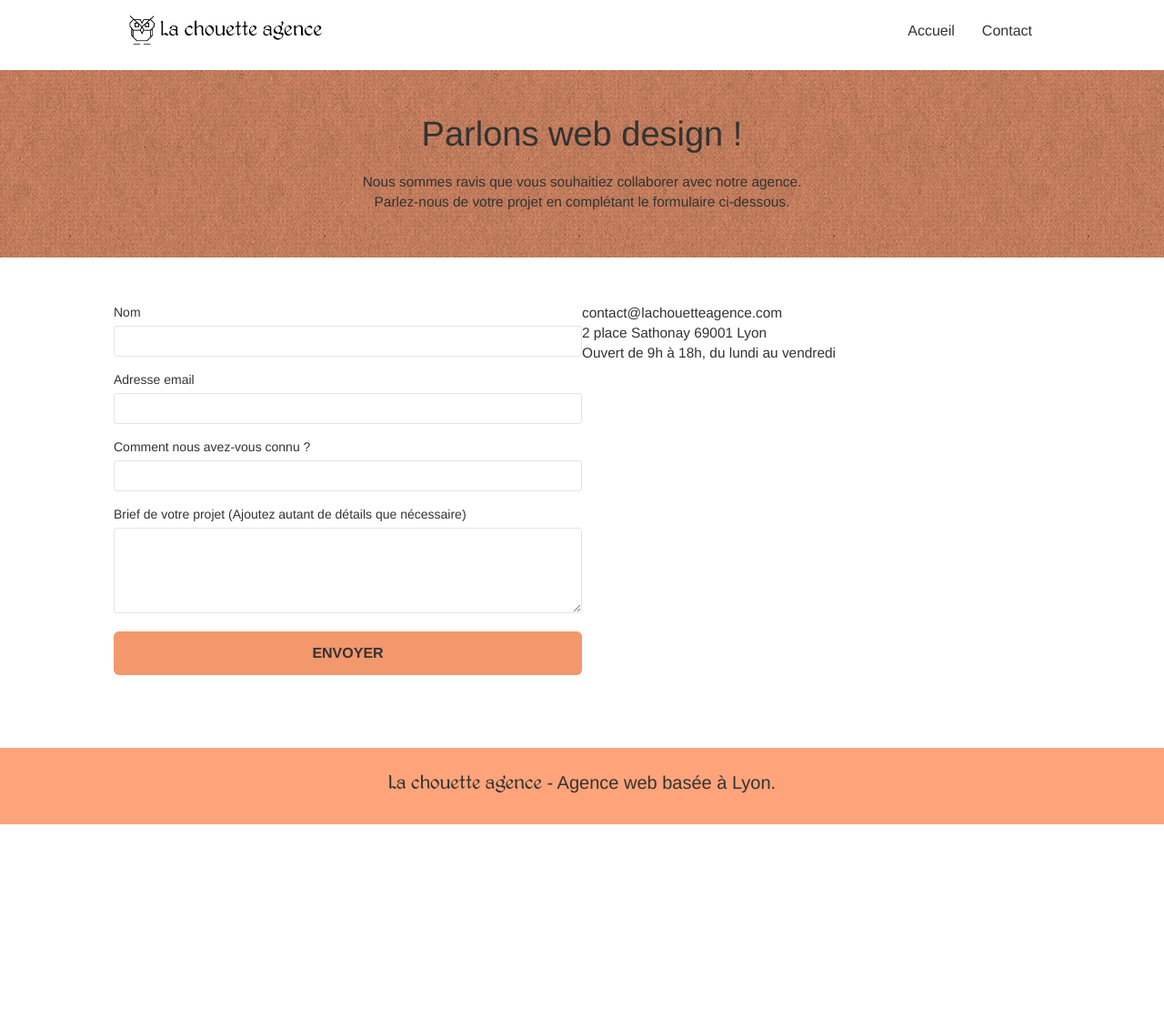
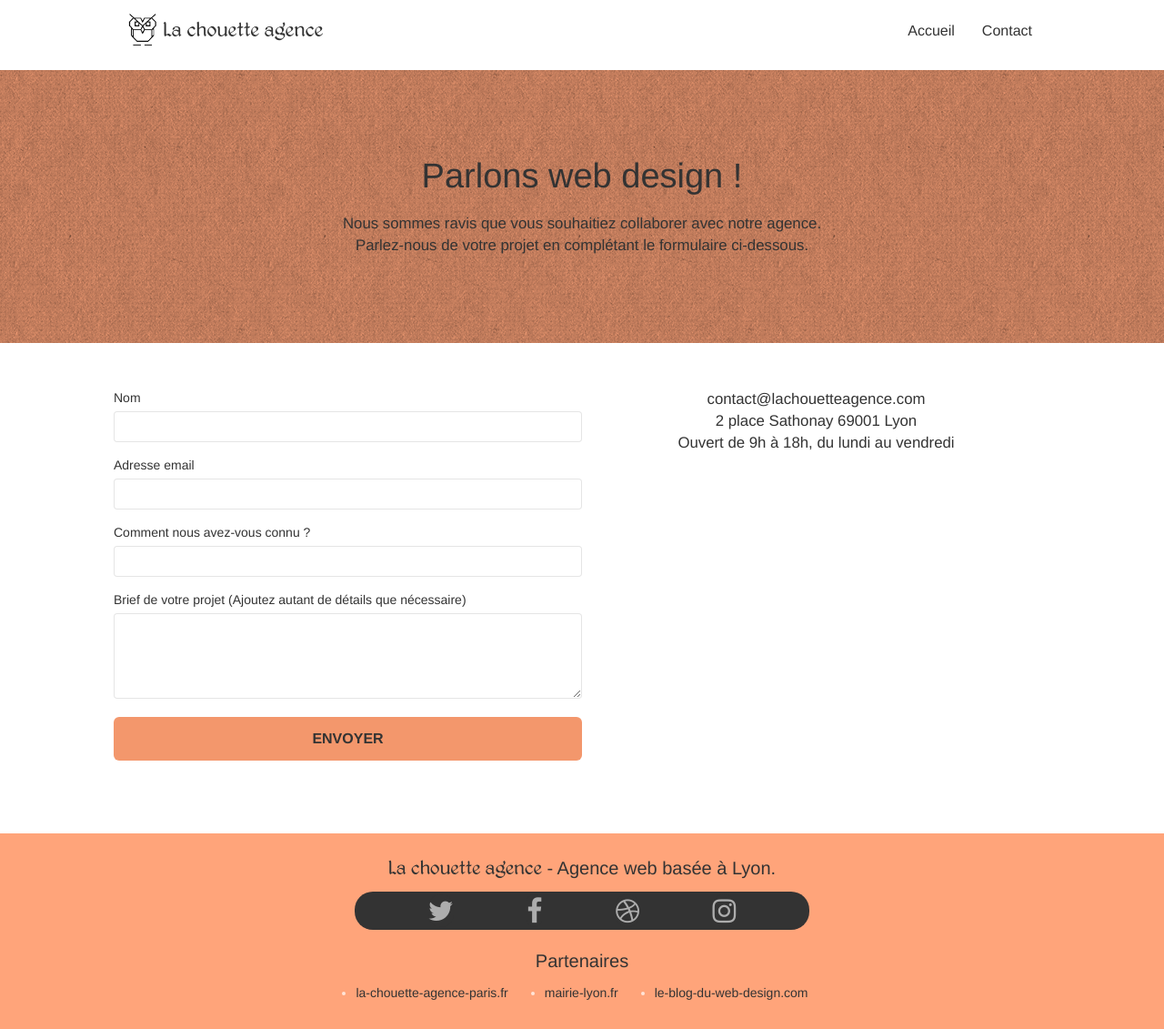
Before and after one commit to GregoirePaul84/la-chouette-agence-modifi-, a plain HTML site: page contact.html in a window 1280 px wide. Shown: the part 15-1146 px from the top of the page at 91% size. Before the commit the page ends 921 px from the top, so only its background shows below. Drawn offline with nearby package versions, Linux system fonts and the light colour scheme; files that its build step writes are made by us from their sources; a script that the page names is missing.

Commit message:
optimisation de la page contact

```diff
--- a/contact.html
+++ b/contact.html
@@ -7,10 +7,10 @@
     <meta name="viewport" content="width=device-width, initial-scale=1.0, viewport-fit=cover">
     <link rel="shortcut icon" type="image/png" href="favicon.jpg">
 
-	<link rel="stylesheet" type="text/css" href="./css/bootstrap.min.css">
+	<link rel="stylesheet" type="text/css" href="./css/bootstrap.css">
 	<link rel="stylesheet" type="text/css" href="style.css">
-	<link rel="stylesheet" type="text/css" href="./css/font-awesome.min.css">
-	<link rel="stylesheet" type="text/css" href="./css/et-line.min.css">
+	<link rel="stylesheet" type="text/css" href="./css/font-awesome.css">
+	<link rel="stylesheet" type="text/css" href="./css/et-line.css">
 
 
 	<script src="./js/jquery-2.1.0.min.js"></script>
@@ -36,7 +36,7 @@
 
 		<nav class="navbar row">
 			<div class="navbar-header">
-				<a class="navbar-brand" href="index.html"><img src="img/la-chouette-agence.png" alt="La chouette agence - Entreprise de web design Lyon" height="40" /></a>
+				<a class="navbar-brand" href="index.html"><img src="img/hibou-logo.png" alt="La chouette agence - Entreprise de web design Lyon" height="40" /><span>La chouette agence</span></a>
 				<button id="nav-toggle" type="button" class="ui-navbar-toggle navbar-toggle" data-toggle="collapse" data-target=".navbar-1">
 					<span class="sr-only">Toggle navigation</span><span class="icon-bar"></span><span class="icon-bar"></span><span class="icon-bar"></span>
 				</button>
@@ -58,7 +58,7 @@
 
 <!-- bloc-6 -->
 <main>
-	<section class="bloc bg-dots-bg bg-repeat bgc-atomic-tangerine d-bloc bloc-bg-texture texture-paper" id="bloc-6">
+	<section class="bloc bg-dots-bg bg-repeat bgc-atomic-tangerine d-bloc bloc-bg-texture texture-paper contact-height" id="bloc-6">
 		<div class="container bloc-lg">
 			<div class="row">
 				<div class="col-sm-12">
@@ -109,7 +109,7 @@
 						</button>
 					</form>
 				</div>
-				<div class="col-sm-6">
+				<div class="col-sm-6 text-center">
 					<p>
 						contact@lachouetteagence.com<br>2 place Sathonay 69001 Lyon<br>Ouvert de 9h à 18h, du lundi au vendredi<br>
 					</p>
@@ -133,6 +133,38 @@
 				<p class="text-center bold-size">
 					<span class="title-font">La chouette agence</span> - Agence web basée à Lyon.<br>
 				</p>
+				<div class="row row-no-gutters social">
+					<div class="col-sm-3">
+						<div class="text-center">
+							<a class="social" href="index.html"><span class="fa fa-twitter icon-md"></span></a>
+						</div>
+					</div>
+					<div class="col-sm-3">
+						<div class="text-center">
+							<a class="social" href="index.html"><span class="fa fa-facebook icon-md"></span></a>
+						</div>
+					</div>
+					<div class="col-sm-3">
+						<div class="text-center">
+							<a class="social" href="index.html"><span class="fa fa-dribbble icon-md"></span></a>
+						</div>
+					</div>
+					<div class="col-sm-3">
+						<div class="text-center">
+							<a class="social" href="index.html"><span class="fa fa-instagram icon-md"></span></a>
+						</div>
+					</div>
+				</div>
+				<div class="row partners-flexbox">
+					<div class="col-sm-4">
+						<p class="bold-size">Partenaires</p>
+							<ul class="partners-row">
+								<li><a href="#">la-chouette-agence-paris.fr</a></li>
+								<li><a href="#">mairie-lyon.fr</a></li>
+								<li><a href="#">le-blog-du-web-design.com</a></li>
+							</ul>
+					</div>
+				</div>
 			</div>
 		</div>
 	</div>
--- a/style.css
+++ b/style.css
@@ -13,7 +13,11 @@ body {
 }
 
 p {
-    font-size: 1.1em;
+    font-size: 1.2em;
+}
+
+.contact-height {
+    min-height: 300px;
 }
 
 .col-sm-12 {
@@ -52,6 +56,10 @@ p {
 img + span {
     font-family: "Kingthings Petrock", cursive;
     font-weight: lighter;
+}
+
+.text-center {
+    text-align: center;
 }
 
 a,
@@ -826,6 +834,7 @@ h4 {
     display: flex;
     flex-direction: column;
     align-items: center;
+    justify-content: center;
 }
 
 .tc-white {
```
